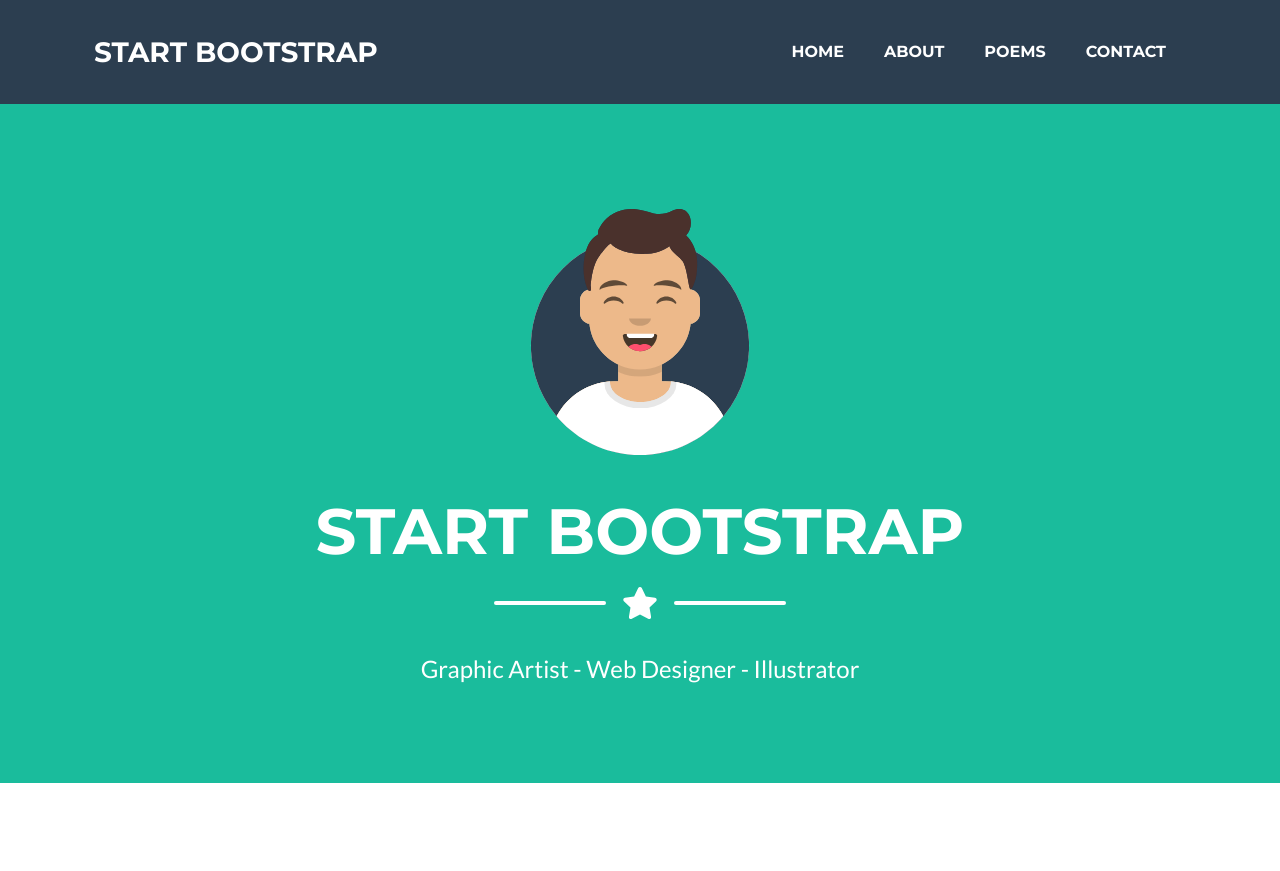
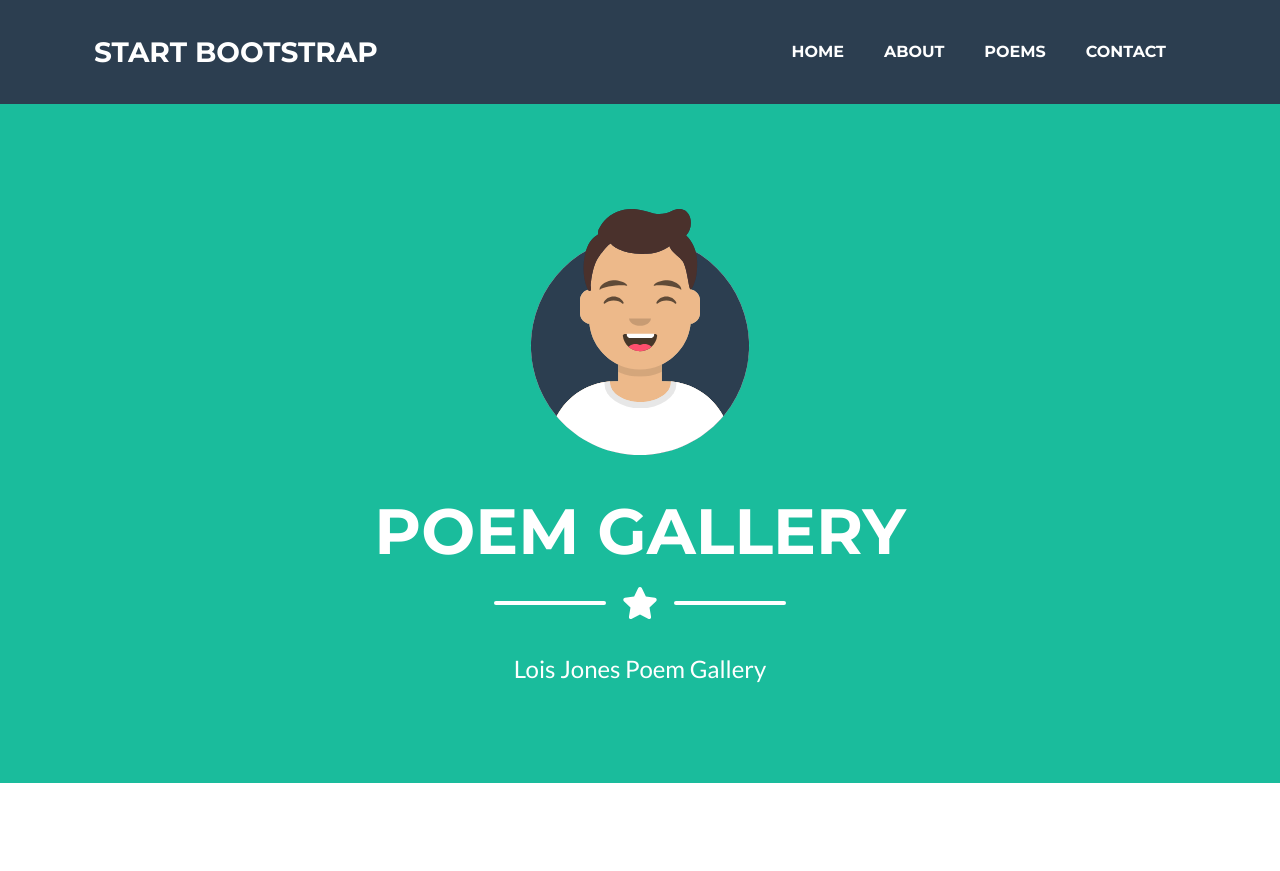
Before and after one commit to Andre-Williams22/Poem-Gallery, a Flask app: page / in a window 1280 px wide. Shown: the top 871 px of the page. Run offline with Flask 2, Linux system fonts and the light colour scheme; some libraries are stand-ins or nearby versions.

Commit message:
adds to title

```diff
--- a/templates/base.html
+++ b/templates/base.html
@@ -5,7 +5,7 @@
         <meta name="viewport" content="width=device-width, initial-scale=1, shrink-to-fit=no" />
         <meta name="description" content="" />
         <meta name="author" content="" />
-        <title>Freelancer - Start Bootstrap Theme</title>
+        <title>Poem Gallery</title>
         <!-- Favicon-->
         <link rel="icon" type="image/x-icon" href="assets/img/favicon.ico" />
         <!-- Font Awesome icons (free version)-->
@@ -35,7 +35,7 @@
         <header class="masthead bg-primary text-white text-center">
             <div class="container d-flex align-items-center flex-column">
                 <!-- Masthead Avatar Image--><img class="masthead-avatar mb-5" src="../static/assets/img/avataaars.svg" alt="" /><!-- Masthead Heading-->
-                <h1 class="masthead-heading text-uppercase mb-0">Start Bootstrap</h1>
+                <h1 class="masthead-heading text-uppercase mb-0">Poem Gallery</h1>
                 <!-- Icon Divider-->
                 <div class="divider-custom divider-light">
                     <div class="divider-custom-line"></div>
@@ -43,7 +43,7 @@
                     <div class="divider-custom-line"></div>
                 </div>
                 <!-- Masthead Subheading-->
-                <p class="masthead-subheading font-weight-light mb-0">Graphic Artist - Web Designer - Illustrator</p>
+                <p class="masthead-subheading font-weight-light mb-0">Lois Jones Poem Gallery</p>
             </div>
         </header>
         <!-- Portfolio Section-->
```
